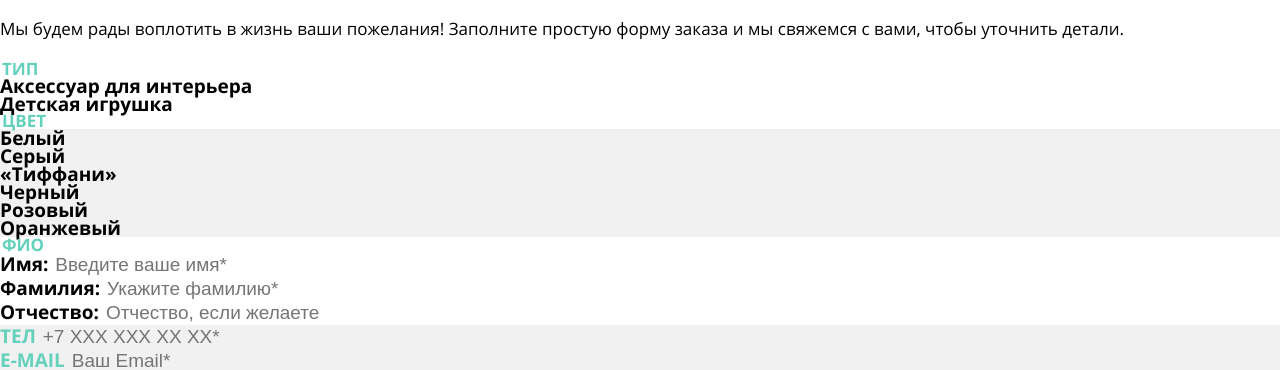
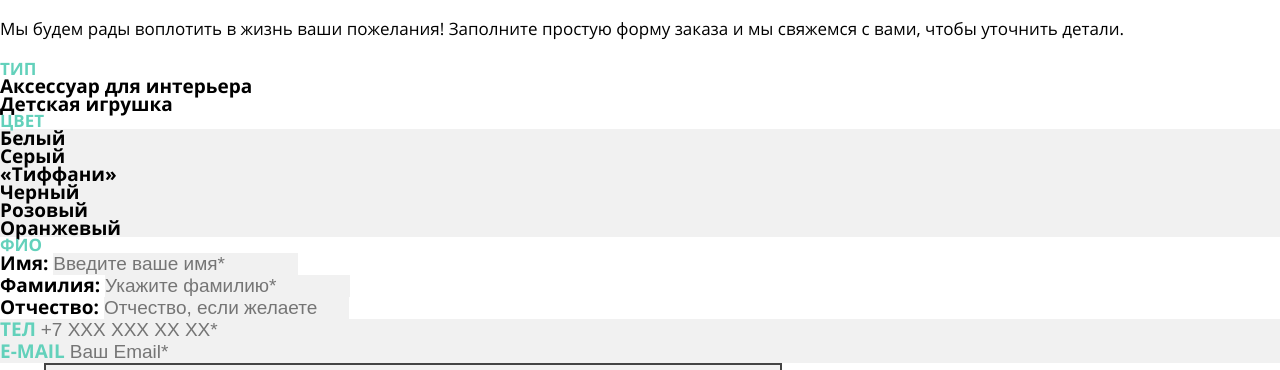
Before and after one commit to arturtkachenko93/1546583-mishka-21, a website: page source/form.html in a window 1280 px wide. Shown: the part 430-800 px from the top of the page. Drawn offline with nearby package versions, Linux system fonts and the light colour scheme; files that its build step writes are made by us from their sources.

Commit message:
Исправил стилизацию формы

```diff
--- a/source/form.html
+++ b/source/form.html
@@ -105,15 +105,15 @@
         <ul class="filter__list">
           <li class="filter__item">
             <label class="filter__label" for="enter_name">Имя:</label>
-            <input class="filter__input-text" type="text" name="enter_name" placeholder="Введите ваше имя*" id="enter_name" required>
+            <input class="filter__input-name" type="text" name="enter_name" placeholder="Введите ваше имя*" id="enter_name" required>
           </li>
           <li class="filter__item">
             <label class="filter__label" for="enter_lastname">Фамилия:</label>
-            <input class="filter__input-text" type="text" name="enter_lastname" placeholder="Укажите фамилию*" id="enter_lastname" required>
+            <input class="filter__input-name" type="text" name="enter_lastname" placeholder="Укажите фамилию*" id="enter_lastname" required>
           </li>
           <li class="filter__item">
             <label class="filter__label" for="middle_name">Отчество:</label>
-            <input class="filter__input-text" type="text" name="middle_name" placeholder="Отчество, если желаете" id="middle_name" required>
+            <input class="filter__input-name" type="text" name="middle_name" placeholder="Отчество, если желаете" id="middle_name" required>
           </li>
         </ul>
       </fieldset>
@@ -121,12 +121,12 @@
         <ul class="filter__list filter__list--no-tel">
           <li class="filter__item">
             <label class="filter__title" for="tel">Тел</label>
-            <input class="filter__input-text" type="tel" name="tel" id="tel" pattern="[+7]{2}[0-9]{10}"
+            <input class="filter__input-name" type="tel" name="tel" id="tel" pattern="[+7]{2}[0-9]{10}"
             placeholder="+7 ХХХ ХХХ ХХ ХХ*" required>
           </li>
           <li class="filter__item">
             <label class="filter__title" for="email">E-mail</label>
-            <input class="filter__input-text" type="email" name="email" id="email" placeholder="Ваш Email*" required>
+            <input class="filter__input-name" type="email" name="email" id="email" placeholder="Ваш Email*" required>
           </li>
         </ul>
       </fieldset>
--- a/source/sass/blocks/form-main.scss
+++ b/source/sass/blocks/form-main.scss
@@ -43,6 +43,7 @@
   line-height: 16px;
   color: $turquoise;
   text-transform: uppercase;
+  padding: 0;
 }
 
 .filter__list {
@@ -63,19 +64,23 @@
   }
 }
 
-input[placeholder],
+.filter__input-name,
 .filter__input-area {
+  width: 100%;
   color: rgba($black, 0.3);
   line-height: 18px;
+  border: none;
+  padding: 0;
 
   @media (min-width: $tablet-width) {
+    width: auto;
     font-size: 19px;
+    background-color: $smoke-white;
   }
 }
 
-input[type="tel"],
-input[type="email"] {
-  background-color: $smoke-white;
+.filter__input-name {
+
 }
 
 .filter__input-area {
--- a/source/sass/global.scss
+++ b/source/sass/global.scss
@@ -21,7 +21,3 @@ input[type=radio].visually-hidden {
   clip: rect(0 0 0 0);
   overflow: hidden;
 }
-
-input {
-  border-style: none;
-}
```
